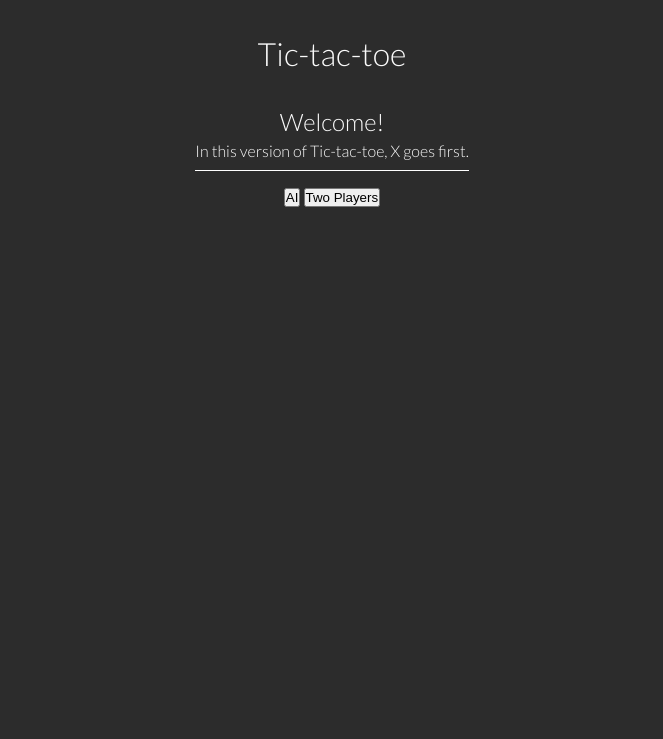
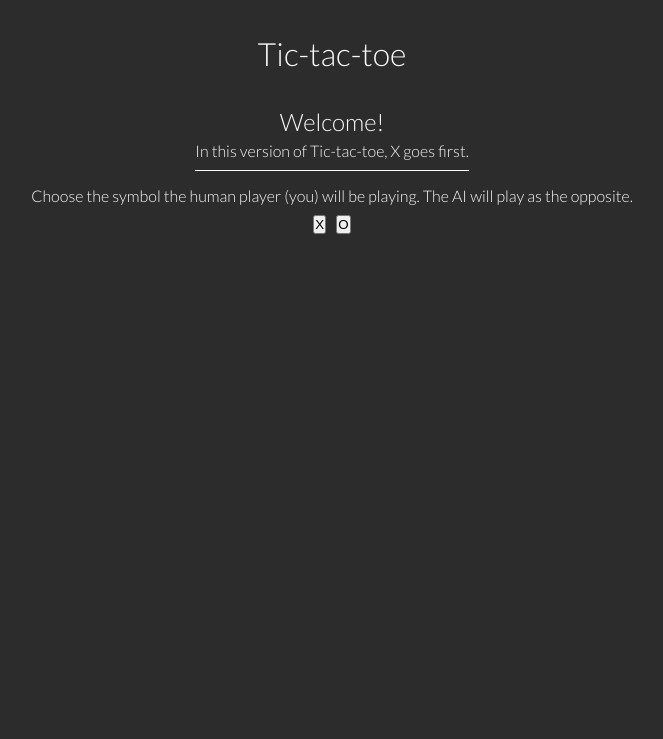
Before and after one commit to SirIsaacNeutron/tic-tac-toe, a website: page index.html in a window 1280 px wide. Both pictures are taken after a click on the button "AI". Shown: the top 739 px of the page, without its empty margins (308-971 px from the left). Drawn offline with Linux system fonts and the light colour scheme.

Commit message:
Add AI 'form'

```diff
--- a/index.html
+++ b/index.html
@@ -23,7 +23,7 @@
                 <h2>Welcome!</h2>
                 <p class="x-rule-text">In this version of Tic-tac-toe, X goes first.</p>
                 <div class="buttons-section">
-                    <button>AI</button>
+                    <button class="ai-btn">AI</button>
                     <button class="two-players-btn">Two Players</button>
 
                     <!-- <form method="POST">
--- a/script.js
+++ b/script.js
@@ -4,9 +4,37 @@ let player2 = null
 
 let gameboard = null
 
+const aiButton = document.querySelector(".ai-btn")
+
+aiButton.addEventListener("click", createAiForm)
+
 const twoPlayersButton = document.querySelector(".two-players-btn")
 
 twoPlayersButton.addEventListener("click", createPlayerNamesForm)
+
+function createAiForm() {
+    const buttonsSection = document.querySelector(".buttons-section")
+    buttonsSection.replaceChildren()
+    buttonsSection.classList.remove("buttons-section")
+    buttonsSection.classList.add("ai-section")
+
+    const information = document.createElement("p")
+    information.textContent = "Choose the symbol the human player (you) will be playing. The AI will play as the opposite."
+    buttonsSection.appendChild(information)
+
+    const aiButtonsSection = document.createElement("div")
+    aiButtonsSection.classList.add("ai-btns-section")
+
+    const humanPlayAsX = document.createElement("button")
+    humanPlayAsX.textContent = "X"
+    aiButtonsSection.appendChild(humanPlayAsX)
+
+    const humanPlayAsO = document.createElement("button")
+    humanPlayAsO.textContent = "O"
+    aiButtonsSection.appendChild(humanPlayAsO)
+
+    buttonsSection.appendChild(aiButtonsSection)
+}
 
 function createPlayerNamesForm() {
     const buttonsSection = document.querySelector(".buttons-section")
@@ -330,7 +358,7 @@ function aiFactory(aiMarker) {
     function getMove() {
         const gameboardCopy = gameboard.getCopy()
 
-        console.log(gameboardCopy.getBoard())
+        // console.log(gameboardCopy.getBoard())
 
         if (aiMarker === "X") {
             minimax(gameboardCopy, 4, true)
--- a/styles.css
+++ b/styles.css
@@ -32,6 +32,19 @@ header h1 {
 main {
     display: flex;
     justify-content: center;
+}
+
+.ai-section {
+    display: flex;
+    flex-direction: column;
+    align-items: center;
+    justify-content: center;
+}
+
+.ai-btns-section {
+    margin-top: 10px;
+    display: flex;
+    gap: 10px;
 }
 
 .form-section {
```
